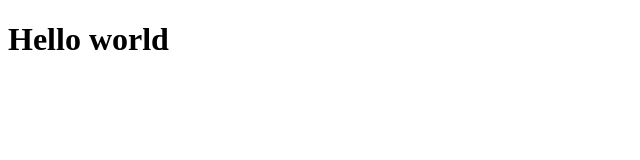
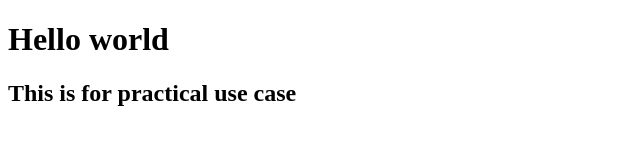
Before and after one commit to Teccch/learning-git, a plain HTML site: page index.html in a window 1280 px wide. Shown: the whole page, without its empty margins (0-640 px from the left). Drawn offline with Linux system fonts and the light colour scheme.

Commit message:
practical testing

```diff
--- a/index.html
+++ b/index.html
@@ -7,5 +7,6 @@
 </head>
 <body>
     <h1>Hello world</h1>
+    <h2>This is for practical use case</h2>
 </body>
 </html>
```
